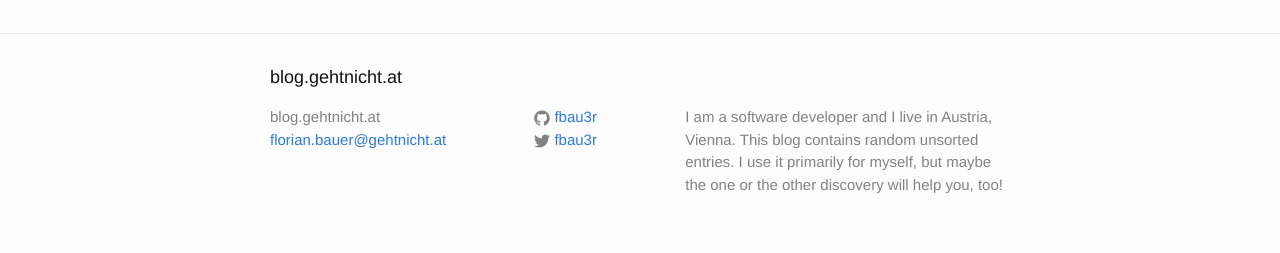
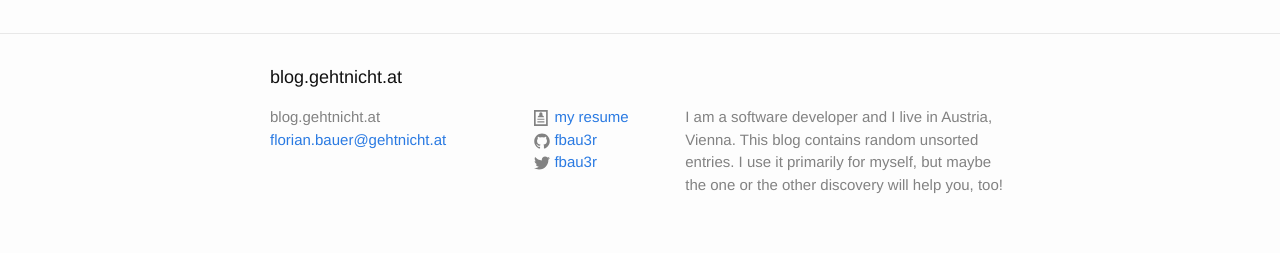
Before and after one commit to fbau3r/fbau3r.github.io, a Jekyll site: the page built from index.html, in a window 1280 px wide. Shown: the part 1253-1506 px from the top of the page. Built offline with Jekyll 4.4.1, drawn with Linux system fonts in a browser that asks for light colours.

Commit message:
add resume link to footer

```diff
--- a/_config.yml
+++ b/_config.yml
@@ -9,6 +9,7 @@ baseurl: "" # the subpath of your site, e.g. /blog/
 url: "http://blog.gehtnicht.at" # the base hostname & protocol for your site
 twitter_username: fbau3r
 github_username:  fbau3r
+resume_url: http://cv.gehtnicht.at/florian-bauer
 
 # Build settings
 markdown: kramdown
--- a/_includes/footer.html
+++ b/_includes/footer.html
@@ -14,6 +14,20 @@
 
       <div class="footer-col  footer-col-2">
         <ul class="social-media-list">
+            {% if site.resume_url %}
+            <li>
+                <a href="{{ site.resume_url }}">
+                    <span class="icon  icon--resume">
+                        <svg viewBox="0 0 16 16">
+                          <path id="Form-03(1)" height="16" width="16" transform="rotate(0,6.88248589671971,8) translate(0,0) scale(0.750011980724981,0.750011980724981)  " fill="#828282" d="M4.4979967,15.085999L13.854996,15.085999 13.854996,16.516999 4.4979967,16.516999z M4.4979967,11.662999L13.854996,11.662999 13.854996,13.093999 4.4979967,13.093999z M9.1769905,3.1090195C10.376987,3.1090195 11.351993,4.2138338 11.351993,5.5766351 11.351993,6.1755443 11.155993,6.718462 10.84299,7.1464064 12.144991,7.579325 13.13199,8.504204 13.47899,9.6400197L4.8749905,9.6400197C5.2219905,8.504204 6.2079977,7.579325 7.5119979,7.1464064 7.1979876,6.718462 7.0019884,6.1755443 7.0019884,5.5766351 7.0019884,4.2138338 7.975987,3.1090195 9.1769905,3.1090195z M2.2460003,2.2449993L2.2460003,19.087993 16.108002,19.087993 16.108002,2.2449993z M0,0L18.353003,0 18.353003,21.332992 0,21.332992z" />
+                        </svg>
+                    </span>
+
+                    <span class="username">my resume</span>
+                </a>
+            </li>
+            {% endif %}
+
           {% if site.github_username %}
           <li>
             <a href="https://github.com/{{ site.github_username }}">
```
